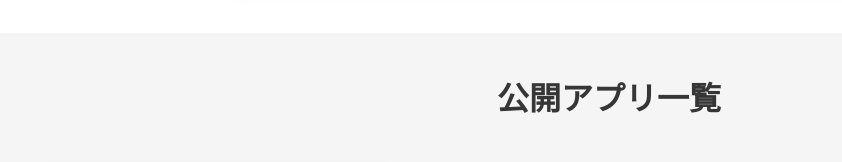
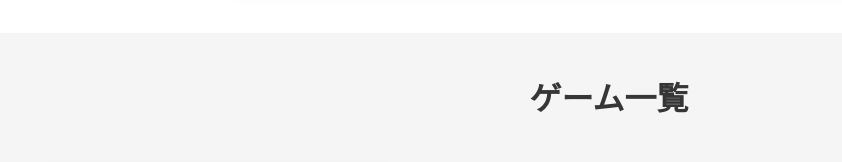
Before and after one commit to washira-co/gh-pages-developer.neko-punch.games, a plain HTML site: page index.html in a window 1280 px wide. Shown: the part 1016-1178 px from the top of the page, without its empty margins (31-873 px from the left). Drawn offline with nearby package versions, Linux system fonts and the light colour scheme.

Commit message:
ゲーム一覧のタイトルを変更し、フッターにプライバシーポリシーへのリンクを追加

```diff
--- a/index.html
+++ b/index.html
@@ -137,7 +137,7 @@
     <!-- アプリ一覧 -->
     <section id="apps" class="section has-background-light">
         <div class="container">
-            <h2 class="title is-3 has-text-centered mb-6">公開アプリ一覧</h2>
+            <h2 class="title is-3 has-text-centered mb-6">ゲーム一覧</h2>
 
             <div class="columns is-multiline">
                 <!-- ↓ アプリブロック ここから ↓ -->
@@ -283,6 +283,8 @@
     <!-- フッター -->
     <footer class="footer has-background-light">
         <div class="content has-text-centered">
+            <a href="https://washira.co/policy/privacy" target="_blank" rel="noopener noreferrer">プライバシーポリシー</a>
+            <br>
             <strong>Neko-Punch Games</strong> presented by Washira LLC © 2025 All Rights Reserved.
         </div>
     </footer>
```
